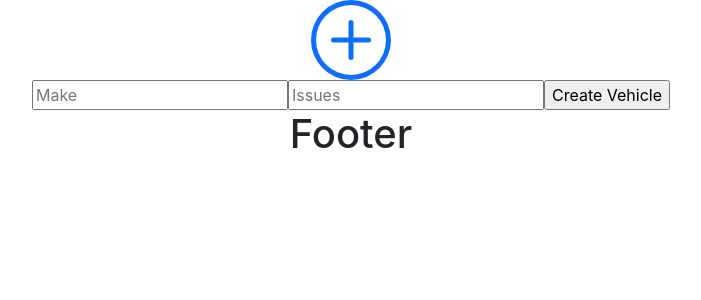
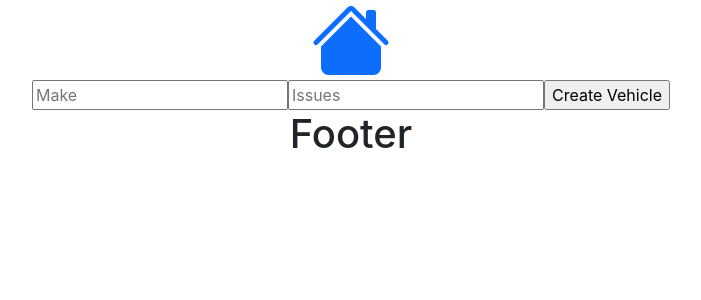
Before and after one commit to babujal/deadline_frontend, a React (Create React App) app: page /create in a window 1280 px wide. Shown: the top 300 px of the page, without its empty margins (289-990 px from the left). Built offline with nearby package versions, Linux system fonts and the light colour scheme; no server answers.

Commit message:
Diferent headers added

```diff
--- a/src/App.js
+++ b/src/App.js
@@ -1,13 +1,12 @@
 import logo from './logo.svg';
 import './App.css';
-import Header from './components/Header'
+import Header from './components/HeaderIndex'
 import Footer from './components/Footer';
 import Main from './components/Main';
 
 function App() {
   return (
     <div className="App">
-      <Header />
       <Main />
       <Footer />
     </div>
--- a/src/components/Header.js
+++ b/src/components/Header.js
@@ -1,24 +1,13 @@
 import { Link } from 'react-router-dom'
-import { useNavigate } from 'react-router-dom'
 
 const Header = (props) => {
-    const navigate = useNavigate()
-
-    const goToCreate = () => {
-        navigate('/create')
-    }
 
     return (
-        <Link to={'/create'}><svg xmlns="http://www.w3.org/2000/svg" width="80" height="80" fill="currentColor" class="bi bi-plus-circle" viewBox="0 0 16 16">
-        <path d="M8 15A7 7 0 1 1 8 1a7 7 0 0 1 0 14zm0 1A8 8 0 1 0 8 0a8 8 0 0 0 0 16z"/>
-        <path d="M8 4a.5.5 0 0 1 .5.5v3h3a.5.5 0 0 1 0 1h-3v3a.5.5 0 0 1-1 0v-3h-3a.5.5 0 0 1 0-1h3v-3A.5.5 0 0 1 8 4z"/>
+        <Link to={'/vehicle'}><svg xmlns="http://www.w3.org/2000/svg" width="80" height="80" fill="currentColor" class="bi bi-house-fill" viewBox="0 0 16 16">
+        <path d="M8.707 1.5a1 1 0 0 0-1.414 0L.646 8.146a.5.5 0 0 0 .708.708L8 2.207l6.646 6.647a.5.5 0 0 0 .708-.708L13 5.793V2.5a.5.5 0 0 0-.5-.5h-1a.5.5 0 0 0-.5.5v1.293L8.707 1.5Z"/>
+        <path d="m8 3.293 6 6V13.5a1.5 1.5 0 0 1-1.5 1.5h-9A1.5 1.5 0 0 1 2 13.5V9.293l6-6Z"/>
       </svg></Link>
     )
 }
 
 export default Header
-
-{/* <button onClick={goToCreate}><svg xmlns="http://www.w3.org/2000/svg" width="16" height="16" fill="currentColor" class="bi bi-plus-circle" viewBox="0 0 16 16">
-        <path d="M8 15A7 7 0 1 1 8 1a7 7 0 0 1 0 14zm0 1A8 8 0 1 0 8 0a8 8 0 0 0 0 16z"/>
-        <path d="M8 4a.5.5 0 0 1 .5.5v3h3a.5.5 0 0 1 0 1h-3v3a.5.5 0 0 1-1 0v-3h-3a.5.5 0 0 1 0-1h3v-3A.5.5 0 0 1 8 4z"/>
-      </svg></button> */}
--- /dev/null
+++ b/src/components/HeaderIndex.js
@@ -0,0 +1,13 @@
+import { Link } from 'react-router-dom'
+
+const Header = (props) => {
+
+    return (
+        <Link to={'/create'}><svg xmlns="http://www.w3.org/2000/svg" width="80" height="80" fill="currentColor" class="bi bi-plus-circle" viewBox="0 0 16 16">
+        <path d="M8 15A7 7 0 1 1 8 1a7 7 0 0 1 0 14zm0 1A8 8 0 1 0 8 0a8 8 0 0 0 0 16z"/>
+        <path d="M8 4a.5.5 0 0 1 .5.5v3h3a.5.5 0 0 1 0 1h-3v3a.5.5 0 0 1-1 0v-3h-3a.5.5 0 0 1 0-1h3v-3A.5.5 0 0 1 8 4z"/>
+      </svg></Link>
+    )
+}
+
+export default Header
--- a/src/components/Main.js
+++ b/src/components/Main.js
@@ -1,5 +1,7 @@
 import {useEffect, useState} from 'react'
 import {Routes, Route} from 'react-router-dom'
+import Header from './Header'
+import HeaderIndex from './HeaderIndex'
 import Index from '../pages/Index'
 import Show from '../pages/Show'
 import Edit from '../pages/Edit'
@@ -55,10 +57,10 @@ const Main = (props) => {
     return(
         <main>
             <Routes>
-                <Route path='/vehicle' element={<Index vehicle={vehicle}/>} />
-                <Route path='/create' element={<Create createVehicle={createVehicle}/>} />
-                <Route path='/vehicle/:id' element={<Show vehicle={vehicle}/>} />
-                <Route path='/edit/:id' element={<Edit vehicle={vehicle} updateVehicle={updateVehicle} deleteVehicle={deleteVehicle}/>} />
+                <Route path='/vehicle' element={[<HeaderIndex/>,<Index vehicle={vehicle}/>]} />
+                <Route path='/create' element={[<Header/>,<Create createVehicle={createVehicle}/>]} />
+                <Route path='/vehicle/:id' element={[<Header/>,<Show vehicle={vehicle}/>]} />
+                <Route path='/edit/:id' element={[<Header/>,<Edit vehicle={vehicle} updateVehicle={updateVehicle} deleteVehicle={deleteVehicle}/>]} />
             </Routes>
         </main>
     )
--- a/src/pages/Login.js
+++ b/src/pages/Login.js
@@ -7,7 +7,7 @@ function Login() {
   const handleUsernameChange = (event) => {
     setUsername(event.target.value);
   };
-
+fetch
   const handlePasswordChange = (event) => {
     setPassword(event.target.value);
   };
```
